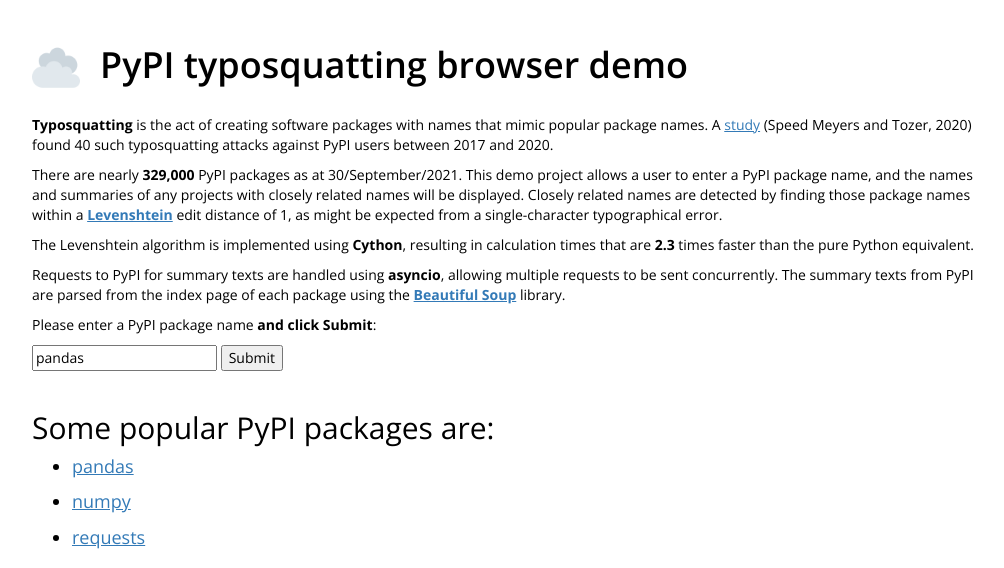
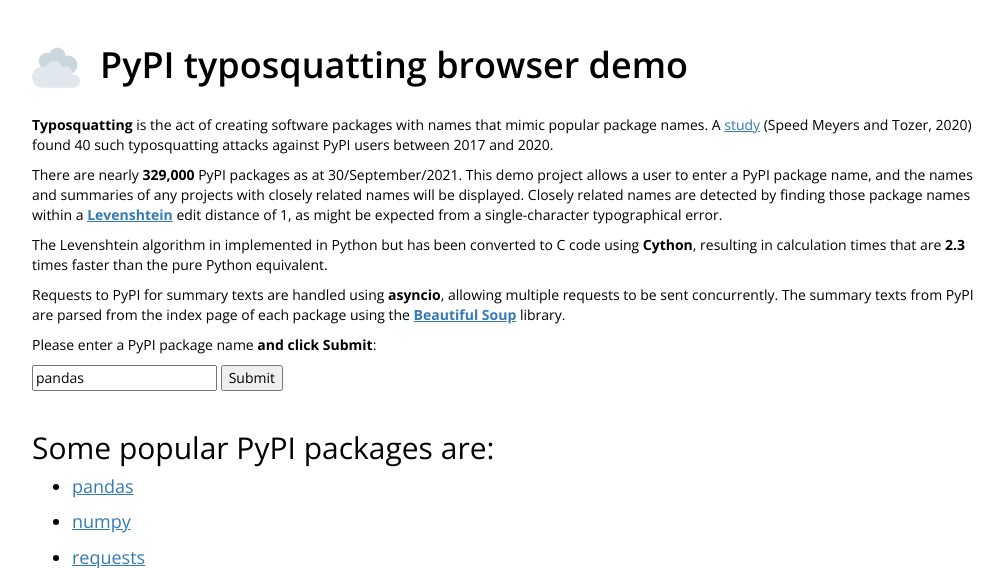
Before and after one commit to juju988/typosquatting, a FastAPI app: page / in a window 1280 px wide. Shown: the top 568 px of the page, without its empty margins (233-1237 px from the left). Run offline with FastAPI, Linux system fonts and the light colour scheme; parts of the project's set-up code (start-up, migrations or seed data) failed here and were passed over; some libraries are stand-ins or nearby versions.

Commit message:
Yet more tweaks to homepage wording

```diff
--- a/templates/home/index.html
+++ b/templates/home/index.html
@@ -14,8 +14,8 @@
         related names are detected by finding those package names within a
         <b><a href="https://en.wikipedia.org/wiki/Levenshtein_distance">Levenshtein</a></b> edit distance of 1, as
         might be expected from a single-character typographical error.</p>
-    <p>The Levenshtein algorithm is implemented using <b>Cython</b>, resulting in calculation times that are <b>2.3</b>
-    times faster than the pure Python equivalent.</p>
+    <p>The Levenshtein algorithm in implemented in Python but has been converted to C code using <b>Cython</b>,
+        resulting in calculation times that are <b>2.3</b> times faster than the pure Python equivalent.</p>
     <p>Requests to PyPI for summary texts are handled using <b>asyncio</b>, allowing multiple requests to be sent
     concurrently. The summary texts from PyPI are parsed from the index page of each package using the
         <b><a href="https://www.crummy.com/software/BeautifulSoup/">Beautiful Soup</a></b> library.</p>
```
